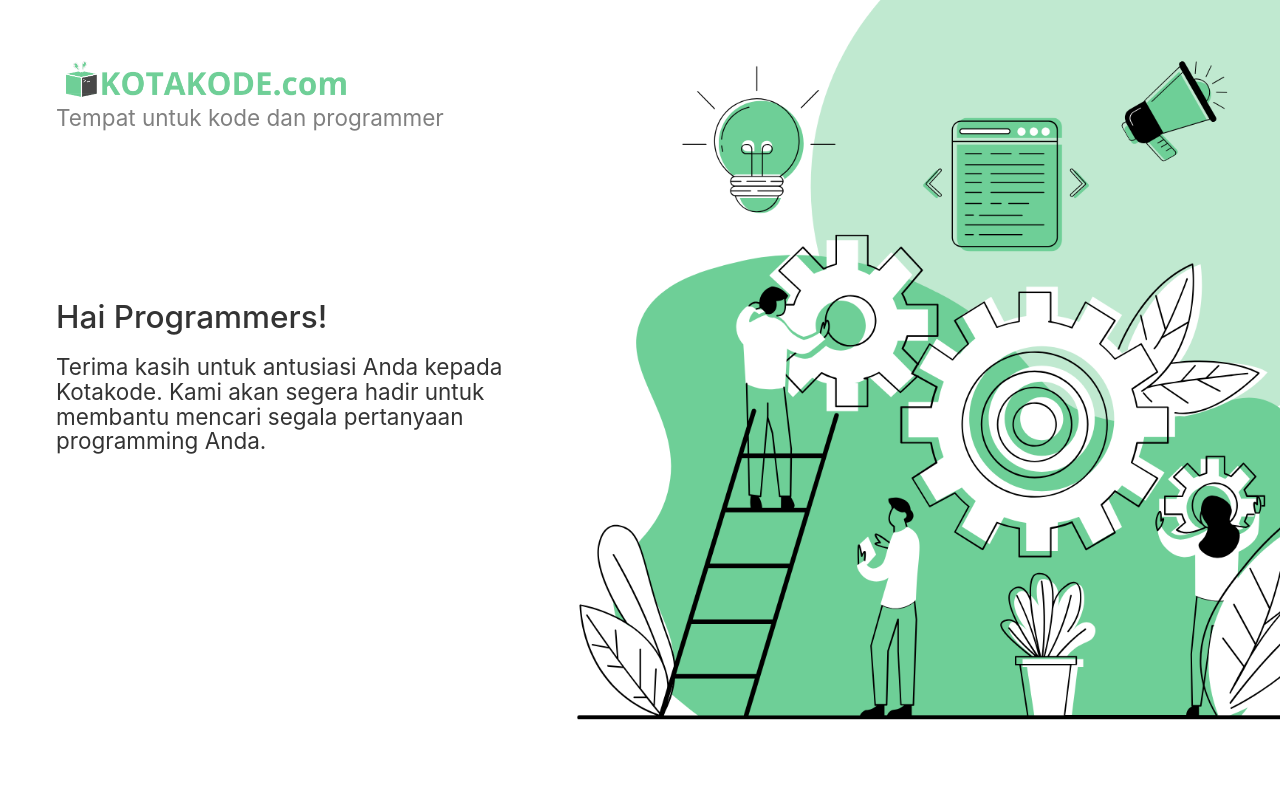
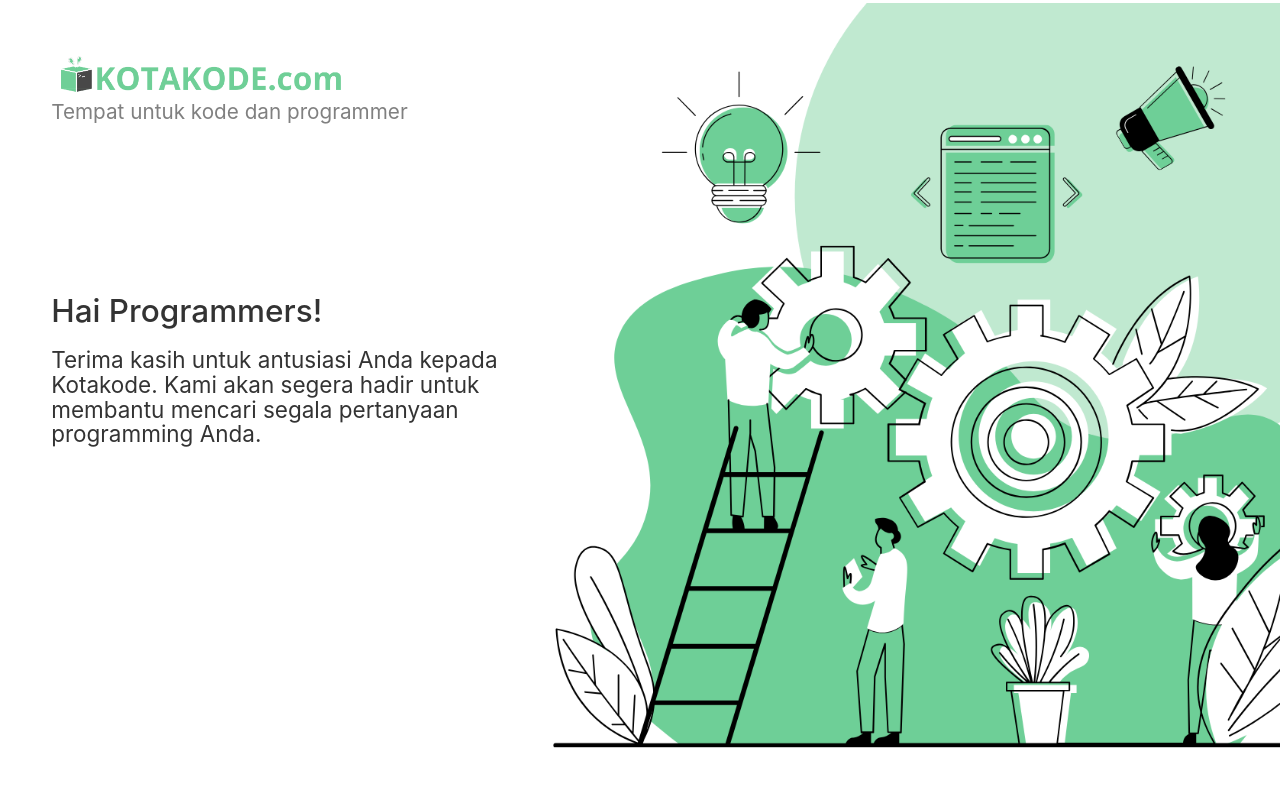
Before and after one commit to michaelenglo/kotakode-website, a Gatsby site: page / in a window 1280 px wide. Built offline with nearby package versions, Linux system fonts and the light colour scheme; Gatsby itself is replaced by a stand-in of ours.

Commit message:
install firebase + make website responsive

```diff
--- a/gatsby-config.js
+++ b/gatsby-config.js
@@ -24,7 +24,7 @@ module.exports = {
         background_color: `#663399`,
         theme_color: `#663399`,
         display: `minimal-ui`,
-        icon: `src/images/gatsby-icon.png`, // This path is relative to the root of the site.
+        icon: `src/images/kotakode-logo-only.png`, // This path is relative to the root of the site.
       },
     },
     // this (optional) plugin enables Progressive Web App + Offline functionality
--- a/src/pages/index.css
+++ b/src/pages/index.css
@@ -1,16 +1,19 @@
 body {
   height: 90vh;
-    width: 90vw;
-    background-image: url(../images/bg-kotakode.png);
-    background-size: auto 100%;
-    background-repeat: no-repeat;
-    background-position: right;
+  min-height: auto;
+  min-width: auto;
+}
+
+@media only screen and (max-width: 800px) {
+    .image-container {
+    display: none;
+  }
 }
 
 .container {
   display: flex;
   flex-direction: row;
-    padding: 4%;
+  min-height: 100vh;
 }
 
 .content {
@@ -21,10 +24,16 @@ body {
   flex-shrink: 0;
   padding: 10px;
   max-width: 550px;
+  padding: 4% 0% 4% 4%;
 }
 
 .image-container {
   flex: 2 1 0;
+  background-image: url(../images/bg-kotakode.png);
+  background-size: contain;
+  margin-bottom: 50px;
+  background-repeat: no-repeat;
+  background-position: right;
 }
 
 .kotakode-logo {
@@ -33,7 +42,7 @@ body {
 }
 
 .subtitle {
-    font-size: 1.25rem;
+  font-size: 1.15rem;
   font-weight: 400;
   color: grey;
   margin-bottom: 150px;
@@ -43,12 +52,12 @@ h4 {
   font-size: 1.75rem;
   font-weight: 500;
   margin: 20px 0;
-
 }
 
 h5 {
   font-size: 1.25rem;
   font-weight: 400;
+  margin-bottom: 300px;
 }
 
 .bg-img-kotakode {
```
Also changed, not shown: firebase.json (added), src/images/kotakode-logo-only.PNG (added), 2 other files. Lines whose indentation alone changed are shown as unchanged.
